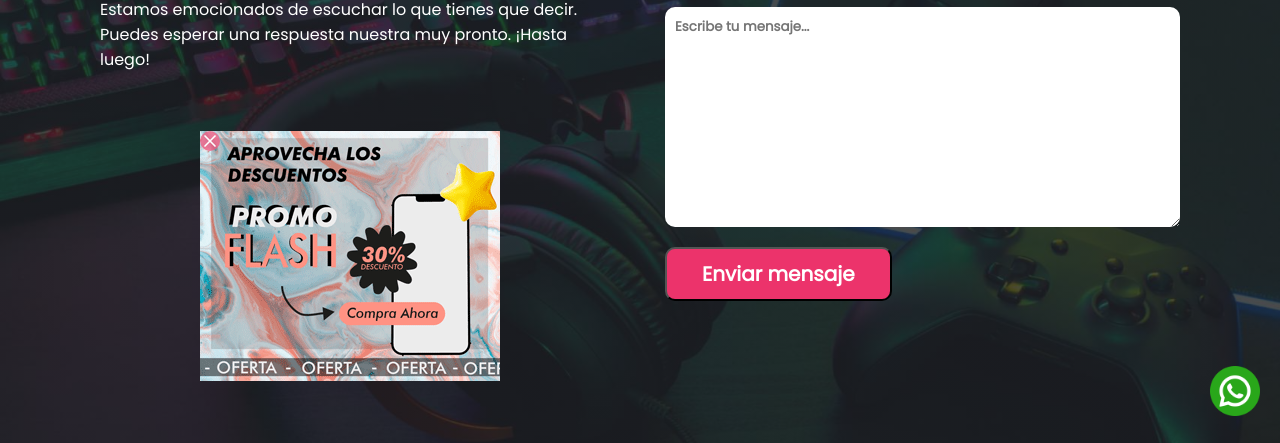
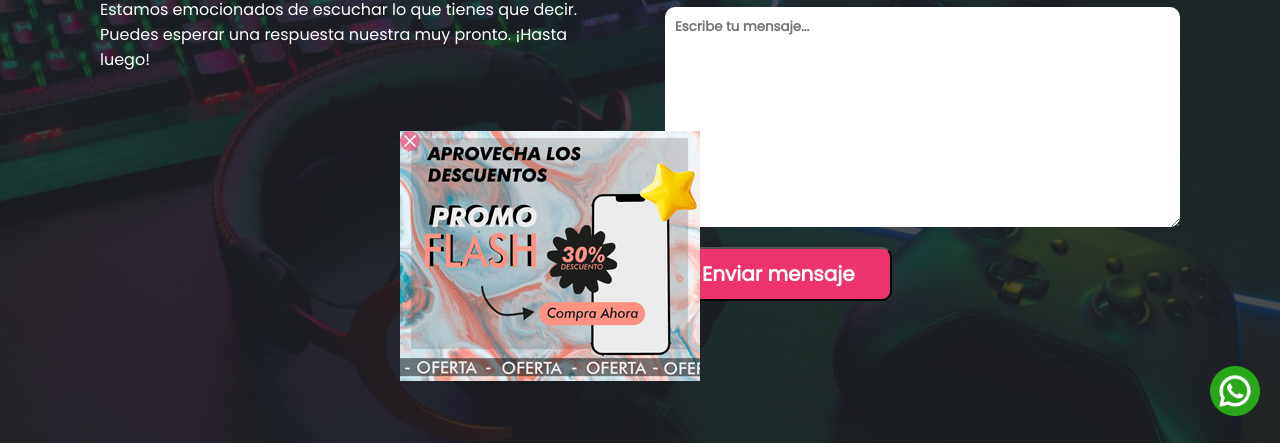
Before and after one commit to ttecnol/ttecnol.github.io, a plain HTML site: page contáctenos.html in a window 1280 px wide. Shown: the part 357-800 px from the top of the page. Drawn offline with Linux system fonts and the light colour scheme.

Commit message:
Update style.css

```diff
--- a/style.css
+++ b/style.css
@@ -164,7 +164,7 @@ body {
 
 /*ads contáctenos*/
 #GIF-CELULAR {
-    padding-left: 200px;
+    padding-left: 400px;
     border-top: 0px;
     position: absolute;
     margin-top: -200px;
```
